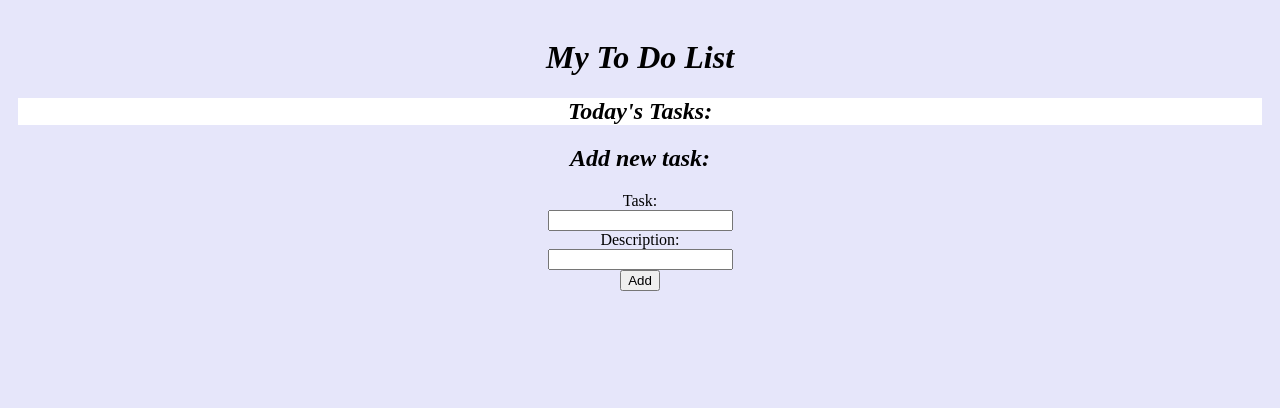
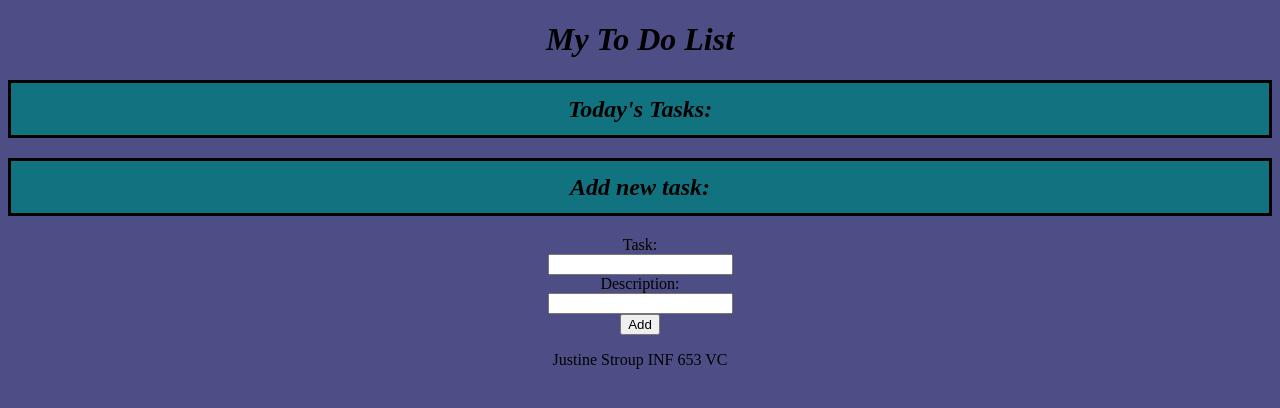
Before and after one commit to justinestroup17/justinestroup_inf653vc_to_do_list, a PHP site: page / in a window 1280 px wide. Shown: the top 408 px of the page. Run offline with PHP 8.4, Linux system fonts and the light colour scheme; data that the repository does not hold is empty.

Commit message:
Clean up

```diff
--- a/index.php
+++ b/index.php
@@ -21,8 +21,8 @@
     <header><h1 class="title">My To Do List</h1></header>
     <main>
     <!-- Show today's tasks -->
-    <section id="tasks">
-        <h2 class="title">Today's Tasks:</h2>
+    <section>
+        <h2 id="tasks" class="title">Today's Tasks:</h2>
         <?php foreach ($todoitems as $todoitem) : ?>
         <ul>
             <li><?php echo $todoitem['title']; ?></li>
@@ -32,7 +32,7 @@
     </section>
     <!-- Add new item -->
     <section>
-        <h2 class="title">Add new task:</h2>
+        <h2 id="tasks" class="title">Add new task:</h2>
         <form action="index.php" method="post">
             <label for="newtitle">Task:</label><br>
             <input type="text" id="newtitle" name="title" required><br>
@@ -42,6 +42,9 @@
         </form>
         <?php include_once('index.php'); ?>
     </section>
+    <footer>
+    <p>Justine Stroup INF 653 VC</p>
+    </footer>
     </main>
 </body>
 </html>
--- a/style.css
+++ b/style.css
@@ -1,11 +1,12 @@
 body {
-    background: lavender;
-    padding: 10px;
+    background: rgb(78, 78, 134);
     text-align: center;
 }
 .title {
     font-style: italic;
 }
 #tasks {
-    background: white;
+    background: rgb(17, 115, 128);
+    border-style: solid;
+    padding: 1%;
 }
```
